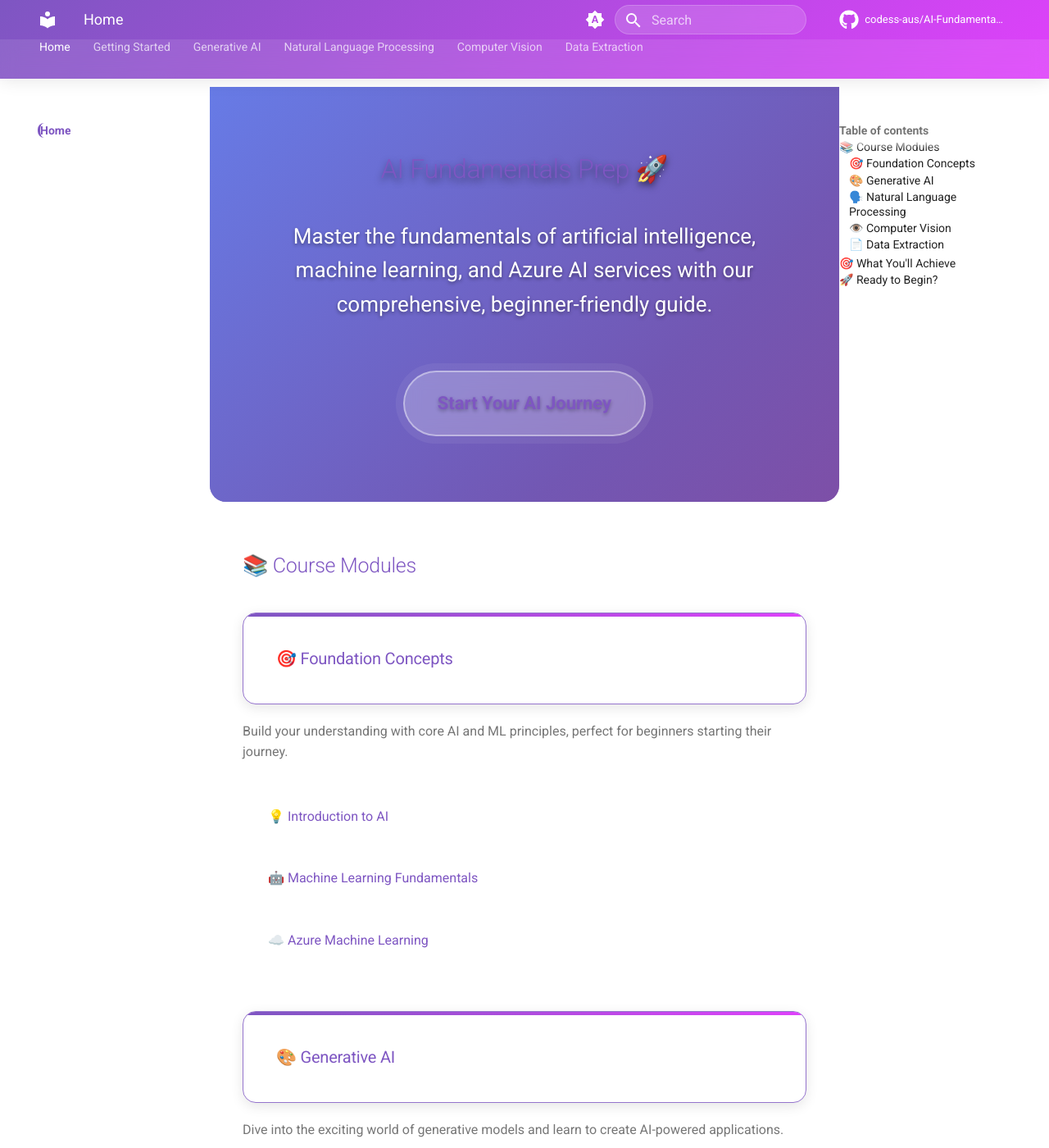
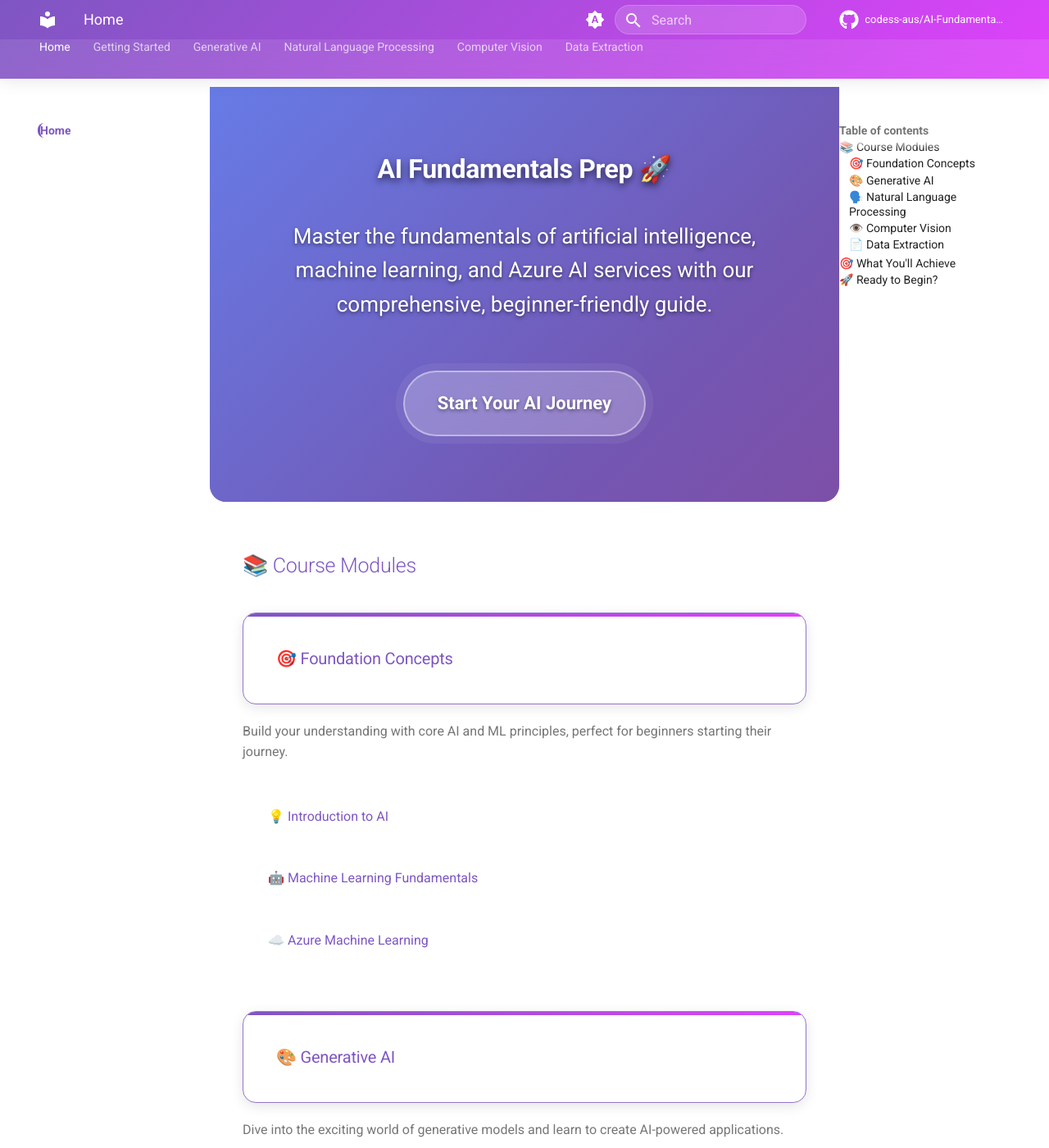
Before and after one commit to codess-aus/AI-Fundamentals-Prep, an MkDocs documentation site: the page built from docs/index.md, in a window 1280 px wide and 1400 px high. Shown: the whole window at 82% size. Built offline with MkDocs 1.6.1 and Material for MkDocs 9.7.7, drawn with Linux system fonts in a browser that asks for light colours; comment, search, counter and statistics services are not loaded.

Commit message:
Force bright white text in hero section with inline styles and high specificity CSS
- Add high-specificity CSS selectors to override Material theme defaults
- Ensure hero title, subtitle, and CTA button are bright white
- Add stronger text shadows for better contrast against gradient

```diff
--- a/docs/index.md
+++ b/docs/index.md
@@ -1,9 +1,9 @@
 <!-- MkDocs deployment -->
 <div class="hero-section">
   <div class="hero-content">
-    <h1 class="hero-title">AI Fundamentals Prep 🚀</h1>
-    <p class="hero-subtitle">Master the fundamentals of artificial intelligence, machine learning, and Azure AI services with our comprehensive, beginner-friendly guide.</p>
-    <a href="00-introduction/" class="hero-cta">Start Your AI Journey</a>
+    <h1 class="hero-title" style="color: #ffffff !important; text-shadow: 0 4px 8px rgba(0,0,0,0.6) !important;">AI Fundamentals Prep 🚀</h1>
+    <p class="hero-subtitle" style="color: #ffffff !important; text-shadow: 0 2px 4px rgba(0,0,0,0.5) !important; opacity: 1 !important;">Master the fundamentals of artificial intelligence, machine learning, and Azure AI services with our comprehensive, beginner-friendly guide.</p>
+    <a href="00-introduction/" class="hero-cta" style="color: #ffffff !important; font-weight: 700 !important; text-shadow: 0 2px 4px rgba(0,0,0,0.4) !important;">Start Your AI Journey</a>
   </div>
 </div>
 
--- a/docs/stylesheets/extra.css
+++ b/docs/stylesheets/extra.css
@@ -56,6 +56,15 @@
     text-shadow: 0 4px 8px rgba(0,0,0,0.5);
 }
 
+/* Force bright white text in hero section - highest specificity */
+.hero-section .hero-content .hero-title,
+.hero-section .hero-title,
+.md-typeset .hero-section .hero-title {
+    color: #ffffff !important;
+    text-shadow: 0 4px 8px rgba(0,0,0,0.6) !important;
+    font-weight: 700 !important;
+}
+
 .hero-subtitle {
     font-size: 1.3rem;
     margin-bottom: 2rem;
@@ -65,6 +74,15 @@
     margin-left: auto;
     margin-right: auto;
     text-shadow: 0 2px 4px rgba(0,0,0,0.4);
+}
+
+/* Force bright white text in hero section - highest specificity */
+.hero-section .hero-content .hero-subtitle,
+.hero-section .hero-subtitle,
+.md-typeset .hero-section .hero-subtitle {
+    color: #ffffff !important;
+    text-shadow: 0 2px 4px rgba(0,0,0,0.5) !important;
+    opacity: 1 !important;
 }
 
 .hero-cta {
@@ -82,6 +100,17 @@
     margin-top: 1rem;
     animation: pulse 2s infinite;
     text-shadow: 0 2px 4px rgba(0,0,0,0.3);
+}
+
+/* Force bright white text in hero section - highest specificity */
+.hero-section .hero-content .hero-cta,
+.hero-section .hero-cta,
+.md-typeset .hero-section .hero-cta {
+    color: #ffffff !important;
+    font-weight: 700 !important;
+    text-shadow: 0 2px 4px rgba(0,0,0,0.4) !important;
+    background: rgba(255, 255, 255, 0.25) !important;
+    border: 2px solid rgba(255, 255, 255, 0.4) !important;
 }
 
 @keyframes pulse {
```
